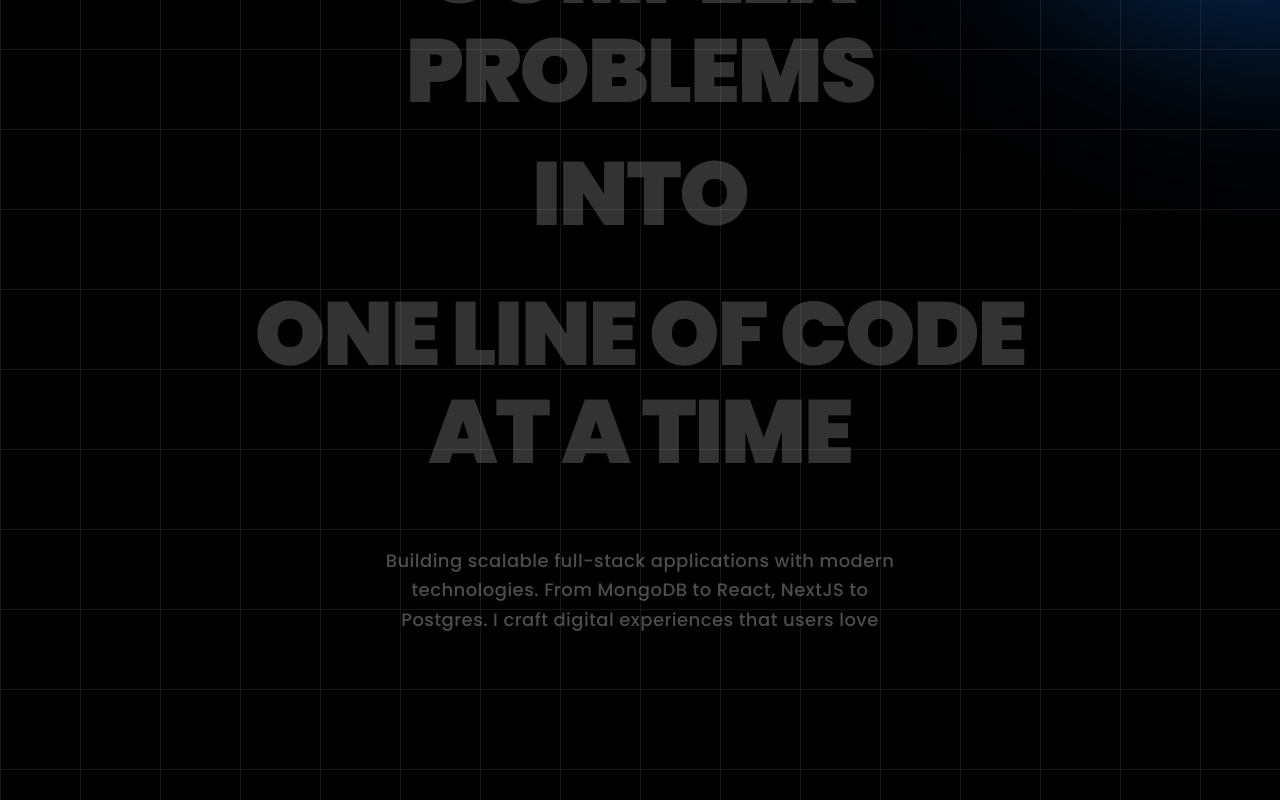
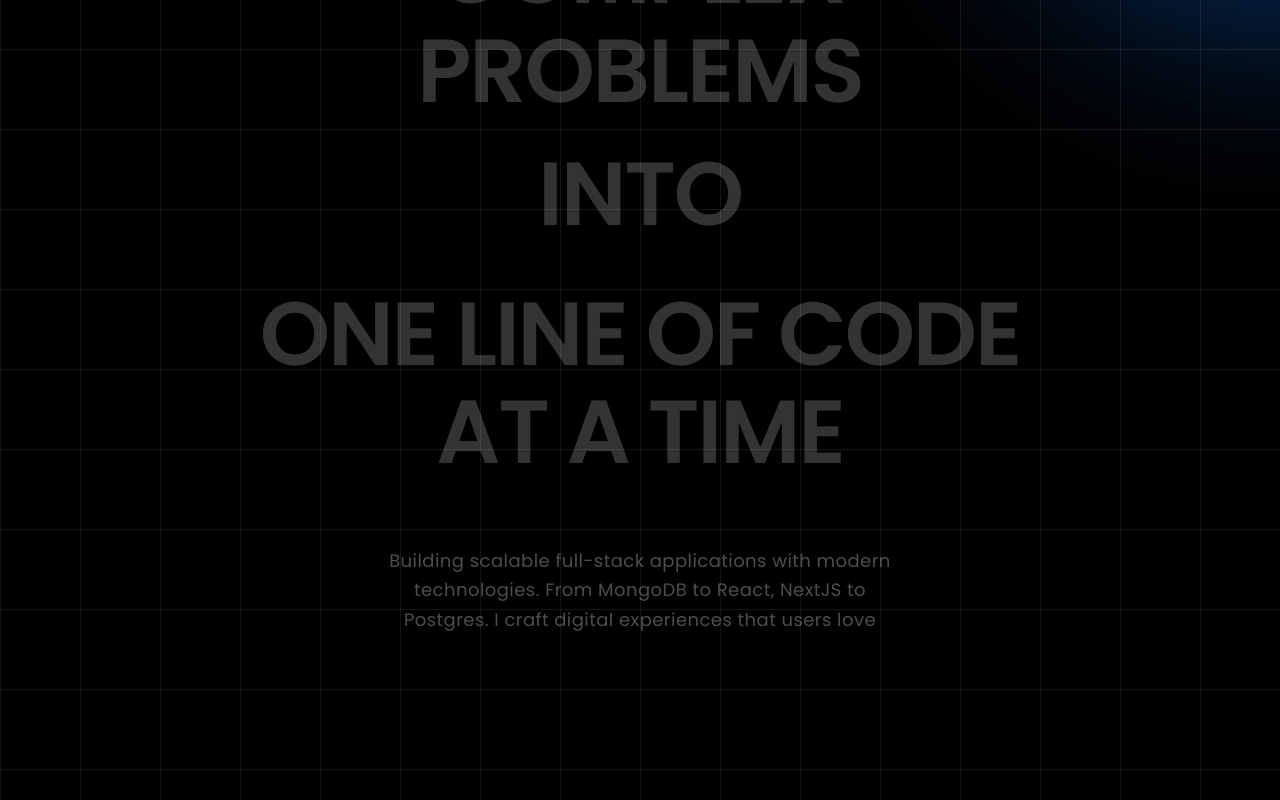
Before and after one commit to ArifKhanEver/Portfolio, a Next.js app: page / in a window 1280 px wide. Shown: the part 5960-6760 px from the top of the page. Built offline with nearby package versions, Linux system fonts and the light colour scheme.

Commit message:
style: update typography to semibold, add gradient to highlight boxes, and fix border cropping

```diff
--- a/src/components/FeaturedWork.jsx
+++ b/src/components/FeaturedWork.jsx
@@ -220,7 +220,7 @@ const FeaturedWork = () => {
           </div>
         </div>
 
-        <h1 className="relative z-10 flex flex-col items-center text-center text-[12vw] sm:text-[10vw] md:text-[8vw] lg:text-[7vw] font-black uppercase tracking-tight text-white/20 leading-[1.1] w-full">
+        <h1 className="relative z-10 flex flex-col items-center text-center text-[12vw] sm:text-[10vw] md:text-[8vw] lg:text-[7vw] font-semibold uppercase tracking-tight text-white/20 leading-[1.1] w-full">
           <span className="light-text">TURNING</span>
           <span className="light-text">COMPLEX</span>
           <span className="light-text">PROBLEMS</span>
@@ -231,10 +231,10 @@ const FeaturedWork = () => {
 
             {/* ELEGANT SOLUTIONS block sliding/clipping in from left */}
             <span
-              className="elegant-replacement absolute z-10 flex justify-center items-center"
+              className="elegant-replacement absolute z-10 flex justify-center items-center p-2"
               style={{ clipPath: 'inset(0% 100% 0% 0%)' }}
             >
-              <span className="bg-[#1877F2] text-white px-4 md:px-8 py-1 md:py-2 -rotate-2 inline-block shadow-2xl">
+              <span className="bg-gradient-to-br from-blue-400 to-blue-600 text-white px-4 md:px-8 py-1 md:py-2 -rotate-2 inline-block shadow-2xl">
                 ELEGANT SOLUTIONS
               </span>
             </span>
@@ -245,7 +245,7 @@ const FeaturedWork = () => {
         </h1>
 
         {/* Subtitle paragraph */}
-        <p className="light-text text-white/30 text-sm md:text-base lg:text-lg max-w-xl mx-auto text-center mt-16 leading-relaxed px-6 font-medium tracking-wide">
+        <p className="light-text text-white/30 text-sm md:text-base lg:text-lg max-w-xl mx-auto text-center mt-16 leading-relaxed px-6 tracking-wide">
           Building scalable full-stack applications with modern technologies. From MongoDB to React, NextJS to Postgres. I craft digital experiences that users love
         </p>
       </div>
@@ -256,15 +256,15 @@ const FeaturedWork = () => {
 
           {/* NEW: Horizontal Intro Title */}
           <div className="w-[80vw] md:w-[60vw] lg:w-[600px] flex-shrink-0">
-            <h2 className="flex flex-col text-[12vw] sm:text-[10vw] md:text-[8vw] lg:text-[7vw] font-black uppercase tracking-tight text-white leading-[1.1]">
+            <h2 className="flex flex-col text-[12vw] sm:text-[10vw] md:text-[8vw] lg:text-[7vw] font-semibold uppercase tracking-tight text-white leading-[1.1]">
               <span className="showcase-word opacity-0 translate-y-20 block">FEATURED</span>
 
               <div className="showcase-word opacity-0 translate-y-20 relative flex items-center w-full h-[1.3em] my-2 lg:my-4">
                 <span
-                  className="work-replacement absolute z-10 flex items-center"
+                  className="work-replacement absolute z-10 flex items-center p-2"
                   style={{ clipPath: 'inset(0% 100% 0% 0%)' }}
                 >
-                  <span className="bg-[#1877F2] text-white px-4 md:px-8 py-1 md:py-2 -rotate-2 inline-block border-2 md:border-4 border-white shadow-2xl">
+                  <span className="bg-gradient-to-br from-blue-400 to-blue-600 text-white px-4 md:px-8 py-1 md:py-2 -rotate-2 inline-block border-2 md:border-4 border-white shadow-2xl">
                     WORK
                   </span>
                 </span>
```
